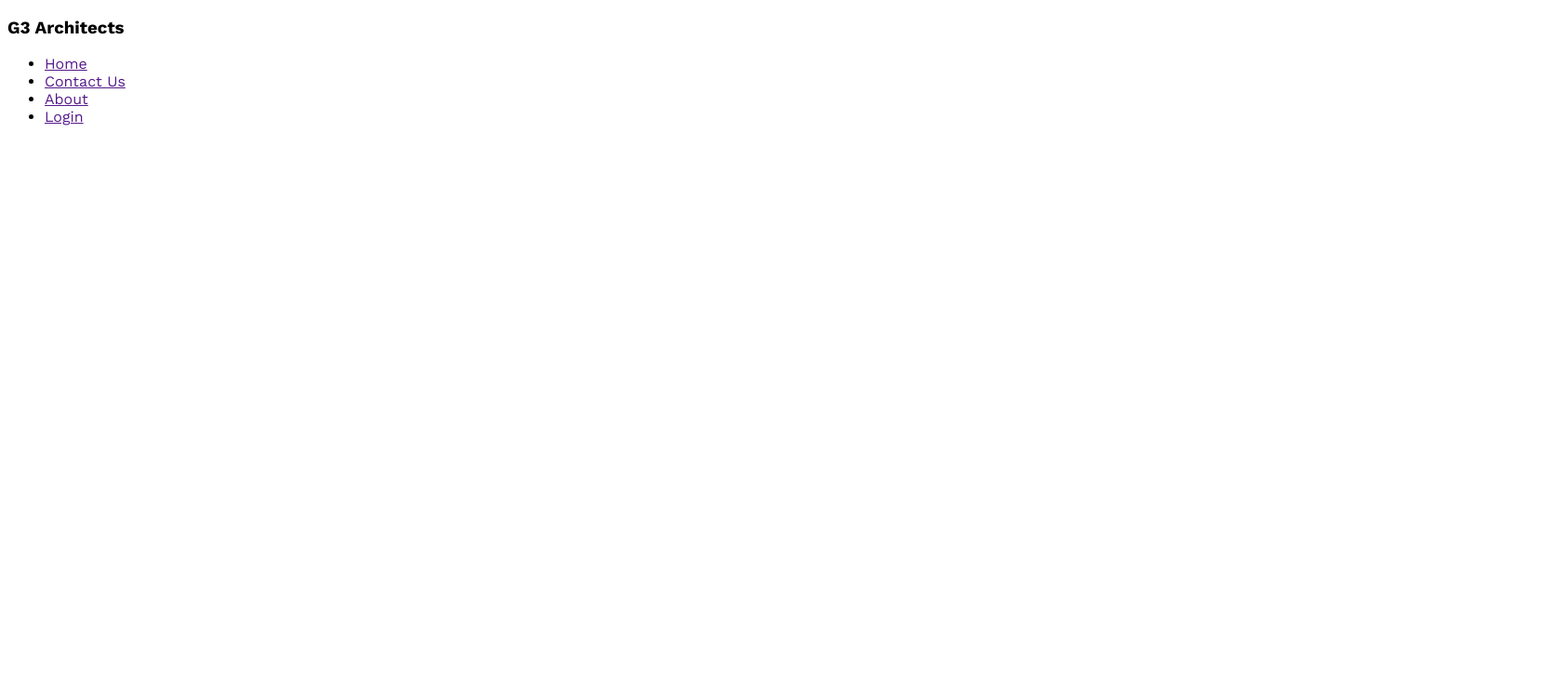
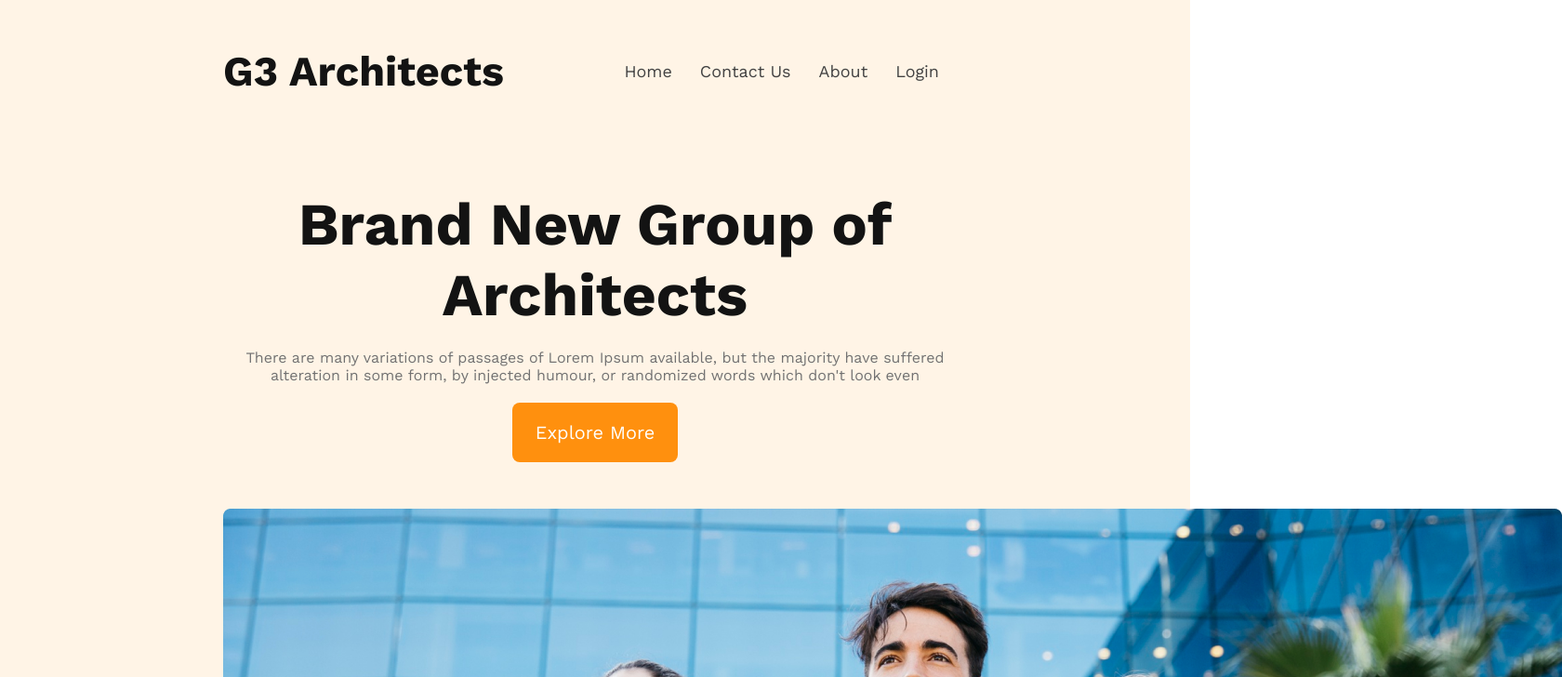
Before and after one commit to akikhossain/g3-architect-website-, a plain HTML site: page index.html in a window 1280 px wide. Shown: the top 728 px of the page at 93% size, 1680 px wide, since content can reach past the window. Drawn offline with nearby package versions, Linux system fonts and the light colour scheme.

Commit message:
banner content added

```diff
--- a/index.html
+++ b/index.html
@@ -7,9 +7,11 @@
     <link rel="stylesheet" href="styles.css/architect.css" />
   </head>
   <body>
+    <!-- header section -->
+
     <header>
       <nav>
-        <h3>G3 Architects</h3>
+        <h3 class="nav-title">G3 Architects</h3>
         <ul>
           <li><a href="">Home</a></li>
           <li><a href="">Contact Us</a></li>
@@ -17,6 +19,18 @@
           <li><a href="">Login</a></li>
         </ul>
       </nav>
+      <div class="banner">
+        <div class="banner-content">
+          <h1 class="banner-title">Brand New Group of Architects</h1>
+          <div class="banner-description">
+            There are many variations of passages of Lorem Ipsum available, but
+            the majority have suffered alteration in some form, by injected
+            humour, or randomized words which don't look even
+          </div>
+          <button class="btn-primary">Explore More</button>
+        </div>
+        <img src="images/banner.png" alt="" />
+      </div>
     </header>
     <main></main>
     <footer></footer>
--- a/styles.css/architect.css
+++ b/styles.css/architect.css
@@ -1,8 +1,66 @@
 @import url("https://fonts.googleapis.com/css2?family=Caveat:wght@700&family=Lato:wght@400;700;900&family=Open+Sans:wght@400;700;800&family=Work+Sans:wght@400;500;600;700;800&display=swap");
 
 * {
-  /* font-family: 'Caveat', cursive; */
   font-family: "Lato", sans-serif;
   font-family: "Open Sans", sans-serif;
   font-family: "Work Sans", sans-serif;
+  padding: 0;
+  margin: 0;
 }
+
+/* header section style */
+
+header {
+  background: rgba(255, 144, 14, 0.1);
+  padding: 50px 240px;
+}
+nav {
+  display: flex;
+  justify-content: space-between;
+  align-items: center;
+}
+nav > ul {
+  display: flex;
+  list-style: none;
+}
+nav li {
+  margin-right: 30px;
+  font-size: 18px;
+}
+nav li a {
+  text-decoration: none;
+  color: #424242;
+}
+.nav-title {
+  color: #131313;
+  font-size: 45px;
+}
+
+/* banner section style */
+
+.banner-content {
+  max-width: 800px;
+  text-align: center;
+  margin: 0 auto;
+}
+.banner-title {
+  color: #131313;
+  font-size: 4rem;
+  margin-bottom: 20px;
+  margin-top: 100px;
+}
+.banner-description {
+  color: #727272;
+  font-size: 1rem;
+  margin-bottom: 20px;
+}
+.btn-primary {
+  border-radius: 8px;
+  background: #ff900e;
+  color: #ffffff;
+  text-align: center;
+  font-size: 20px;
+  border: none;
+  padding: 20px 25px;
+  margin-bottom: 50px;
+}
```
Also changed, not shown: images/architect.png (added), images/banner.png (added), images/icons/customers.png (added), images/icons/email.png (added), images/icons/projects.png (added), images/icons/ribon.png (added), images/sponsors/amazon.png (added), images/sponsors/figma.png (added), images/sponsors/google.png (added), images/sponsors/spotify.png (added), images/sponsors/telerama.png (added), images/team1.png (added), images/team2.png (added), images/team3.png (added), 1 more files.
